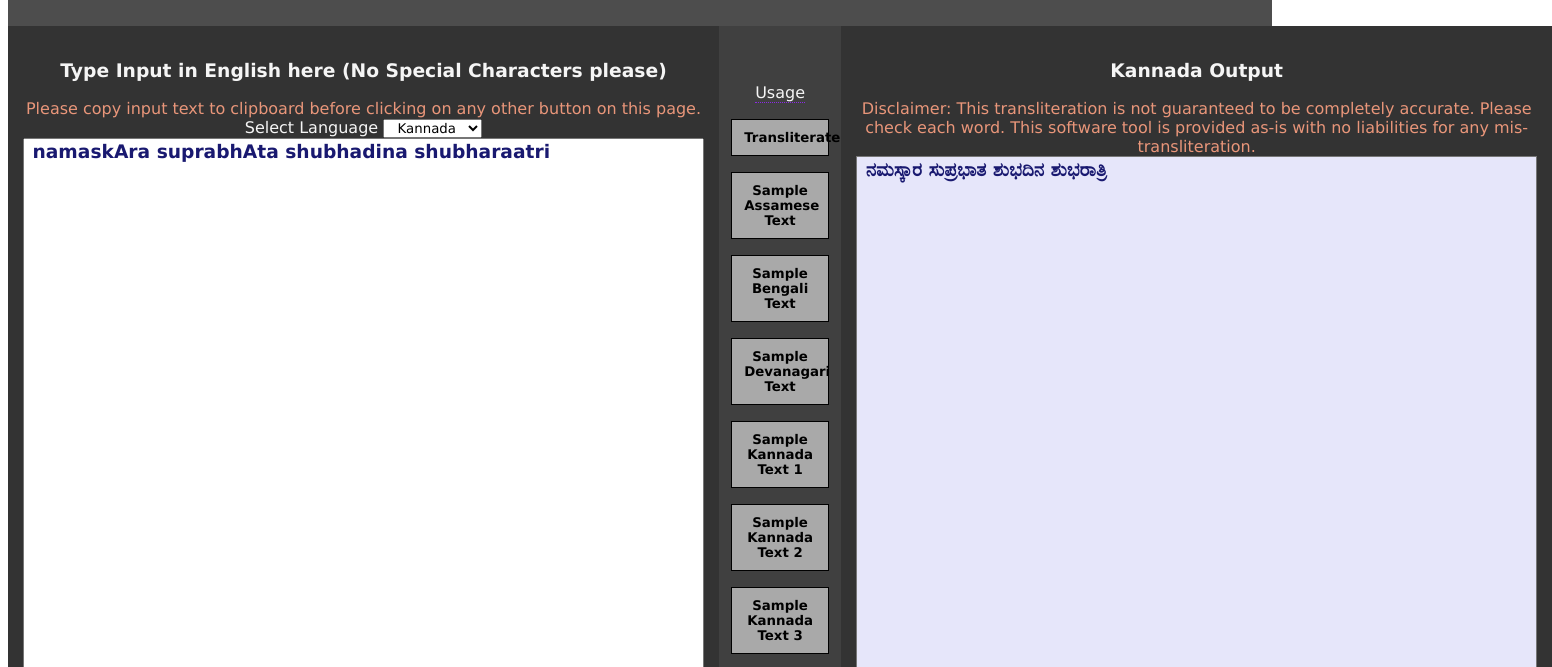
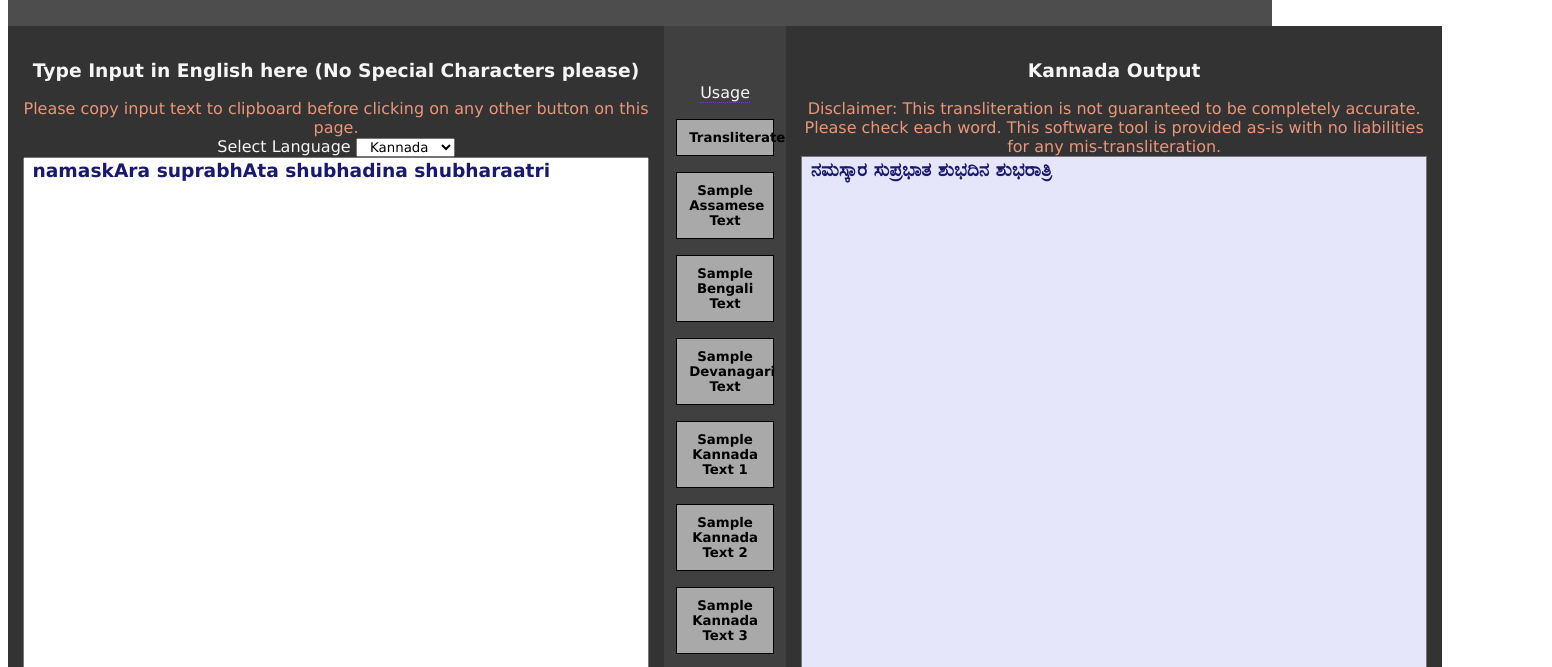
Before and after one commit to amarnaths0005/Translitera, a plain HTML site: page index.html in a window 1280 px wide. Shown: the part 77-744 px from the top of the page, 1552 px wide, since content can reach past the window. Drawn offline with Linux system fonts and the light colour scheme.

Commit message:
Update index.html

```diff
--- a/index.html
+++ b/index.html
@@ -38,7 +38,7 @@
         </select>
         <br />
 
-        <textarea id="inputEnglish" rows="30" cols="60" maxlength="4000">
+        <textarea id="inputEnglish" rows="30" cols="55" maxlength="4000">
 illi nimma kannaDa athava dEvanaagari vaakyavannu bareyiri.
 
 Please write your Kannada / Devanagari sentence here.
@@ -106,7 +106,7 @@ Please write your Kannada / Devanagari sentence here.
           with no liabilities for any mis-transliteration.
         </label>
         <br />
-        <textarea id="outputText" rows="30" cols="60" readonly>
+        <textarea id="outputText" rows="30" cols="55" readonly>
             Output comes here
         </textarea>
         <br />
```
